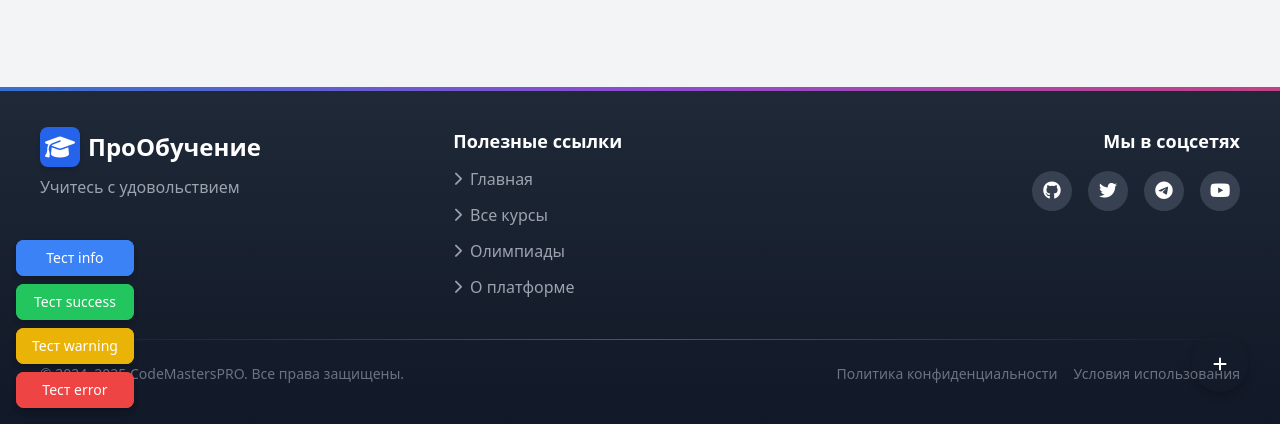
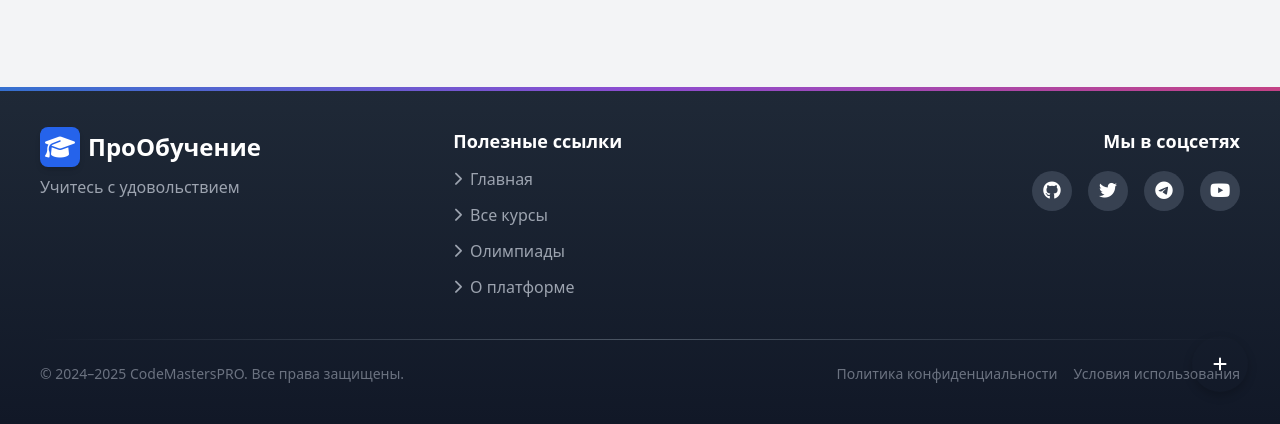
Before and after one commit to Sagaidak-Yevgeniy/proobuchdev, a Django app: page /dashboard/classic/ in a window 1280 px wide. Shown: the part 376-800 px from the top of the page. Run offline with Django 5.2, Linux system fonts and the light colour scheme; the visitor is signed in with stand-in values (Sample User, id 1); data comes from the database, SQL or seed files in the repository; data that the repository does not hold is empty; parts of the project's set-up code (start-up, migrations or seed data) failed here and were passed over; some libraries are stand-ins or nearby versions.

Commit message:
Fix several UI issues and improve notification system
Replit-Commit-Author: Agent
Replit-Commit-Session-Id: 27bd9cc6-dd37-49f3-809c-eaee9c710eaa
Replit-Commit-Screenshot-Url: https://storage.googleapis.com/screenshot-production-us-central1/dd7133e5-0784-467d-88f8-1237e43ae485/0e4014fe-4a81-450d-ab44-27e4e8b22676.jpg

```diff
--- a/static/js/toast-test.js
+++ b/static/js/toast-test.js
@@ -1,46 +1,10 @@
-// Тестовый файл для проверки системы уведомлений
+// Вспомогательный файл для системы уведомлений
 document.addEventListener('DOMContentLoaded', function() {
     // Ждем загрузки компонента toast
-    if (window.showToast) {
-        console.log('Toast компонент готов, добавляем тестовую кнопку');
-        addTestButton();
-    } else {
-        console.log('Ждем загрузки toast компонента...');
+    if (!window.showToast) {
         // Ожидаем событие toastReady
         document.addEventListener('toastReady', function() {
-            console.log('Toast компонент загружен через событие, добавляем тестовую кнопку');
-            addTestButton();
+            console.log('Toast компонент инициализирован');
         });
     }
-
-    function addTestButton() {
-        // Создаем тестовую кнопку для вызова уведомлений
-        const buttonContainer = document.createElement('div');
-        buttonContainer.className = 'fixed bottom-4 left-4 z-50 flex flex-col space-y-2';
-        buttonContainer.setAttribute('id', 'toast-test-buttons');
-
-        // Добавляем кнопки для разных типов уведомлений
-        const types = ['info', 'success', 'warning', 'error'];
-        types.forEach(type => {
-            const button = document.createElement('button');
-            button.innerText = 'Тест ' + type;
-            button.className = `px-4 py-2 rounded-lg shadow-md text-white font-medium text-sm
-                                transition-transform transform hover:scale-105 focus:outline-none
-                                ${type === 'info' ? 'bg-blue-500 hover:bg-blue-600' :
-                                 type === 'success' ? 'bg-green-500 hover:bg-green-600' :
-                                 type === 'warning' ? 'bg-yellow-500 hover:bg-yellow-600' :
-                                 'bg-red-500 hover:bg-red-600'}`;
-
-            button.addEventListener('click', function() {
-                console.log(`Отправляем тестовое уведомление типа: ${type}`);
-                window.showToast(`Тестовое уведомление типа ${type}`, type);
-            });
-
-            buttonContainer.appendChild(button);
-        });
-
-        // Добавляем контейнер с кнопками на страницу
-        document.body.appendChild(buttonContainer);
-        console.log('Тестовые кнопки добавлены');
-    }
 });
--- a/templates/base.html
+++ b/templates/base.html
@@ -120,7 +120,7 @@
             margin-top: 8px;
             max-height: 80vh;
             overflow-y: auto;
-            z-index: 100;
+            z-index: 10000; /* Значительно увеличенный z-index */
             right: auto;
         }
 
--- a/templates/components/toast.html
+++ b/templates/components/toast.html
@@ -150,11 +150,7 @@
             }
         }
 
-        // Тестовое уведомление при загрузке страницы для проверки
-        setTimeout(() => {
-            console.log('Отправка тестового уведомления...');
-            window.showToast('Система уведомлений инициализирована', 'info', 3000);
-        }, 1000);
+        // Тестовое уведомление убрано
 
         // Уведомляем, что компонент toast готов к использованию
         document.dispatchEvent(new CustomEvent('toastReady'));
```
